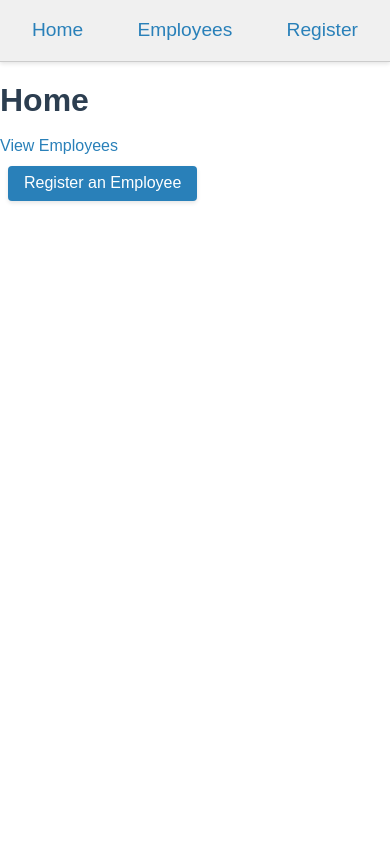
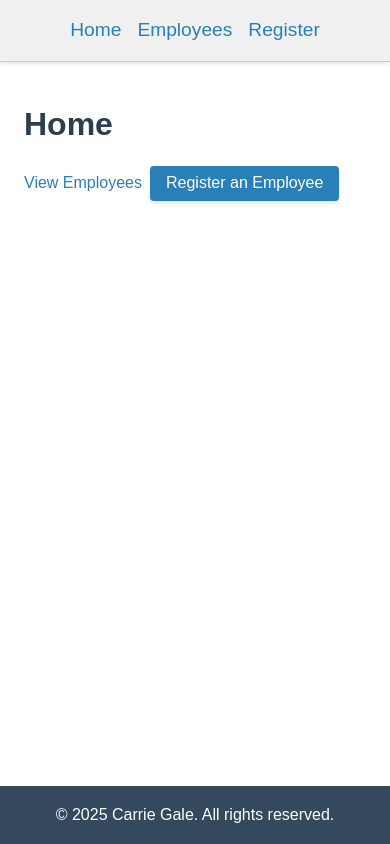
Before and after one commit to carriegale2710/employee-creator, a React (Vite) app in the folder front-end/: page / in a window 390 px wide. Built offline with nearby package versions, Linux system fonts and the light colour scheme; no server answers.

Commit message:
feat: enhance App component styling and structure for improved layout and responsiveness

```diff
--- a/front-end/src/App.scss
+++ b/front-end/src/App.scss
@@ -19,10 +19,31 @@ Universal selector (*) - Lowest priority
   display: flex;
   flex-direction: column;
   min-height: 100vh;
+  background-color: #ffffff;
+  align-content: center;
+  justify-content: center;
+}
 
-  background-color: #ffffff;
-  color: #333;
+nav {
+  display: flex;
+  gap: 1rem;
+  align-items: center;
+  font-size: 1.2rem;
+  padding: 1rem;
+  background-color: #f0f0f0;
+  border-bottom: 1px solid #ccc;
+  box-shadow: 0 2px 4px rgba(0, 0, 0, 0.1);
+  position: sticky;
+  top: 0;
+  z-index: 50;
+  justify-content: center;
+  width: 100%;
+  margin: 0 0;
+  box-sizing: border-box;
+  padding-left: 2rem;
+  padding-right: 2rem;
 }
+
 header {
   background-color: #2c3e50;
   color: white;
@@ -44,11 +65,20 @@ footer {
 
 /* Responsive Design */
 @media (max-width: 600px) {
-  .app-container {
-    padding: 0.5rem;
+  main {
+    padding: 1.5rem;
   }
   header,
   footer {
-    padding: 0.5rem;
+    padding: 0;
   }
 }
+@media (min-width: 1000px) {
+  main {
+    padding: 4rem;
+  }
+  header,
+  footer {
+    padding: 1.5rem;
+  }
+}
--- a/front-end/src/App.tsx
+++ b/front-end/src/App.tsx
@@ -12,6 +12,7 @@ function App() {
   return (
     <BrowserRouter>
       <NavBar />
+      <main>
         <Routes>
           <Route path="/" element={<Home />} />
           <Route path="/employees" element={<ListPage />} />
@@ -24,6 +25,10 @@ function App() {
           />
           <Route path="/*" element={<NotFoundPage />} />
         </Routes>
+      </main>
+      <footer>
+        <p>&copy; 2025 Carrie Gale. All rights reserved.</p>
+      </footer>
     </BrowserRouter>
   );
 }
--- a/front-end/src/index.scss
+++ b/front-end/src/index.scss
@@ -36,6 +36,7 @@ Universal selector (*) - Lowest priority
 
 body {
   margin: 0;
+  padding: 0;
   font-family: Arial, sans-serif;
   background-color: #f4f4f4;
   color: #333;
@@ -70,28 +71,6 @@ a {
 
 a:hover {
   text-decoration: underline;
-}
-
-/* Global Navigation Styles */
-nav {
-  display: flex;
-  gap: 1rem;
-  align-items: center;
-  font-size: 1.2rem;
-  padding: 1rem;
-  background-color: #f0f0f0;
-  border-bottom: 1px solid #ccc;
-  box-shadow: 0 2px 4px rgba(0, 0, 0, 0.1);
-  position: sticky;
-  top: 0;
-  z-index: 50;
-  justify-content: space-between;
-  width: 100%;
-  max-width: 1200px;
-  margin: 0 auto;
-  box-sizing: border-box;
-  padding-left: 2rem;
-  padding-right: 2rem;
 }
 
 /* Global Form Elements */
```
Lines whose indentation alone changed are shown as unchanged.
